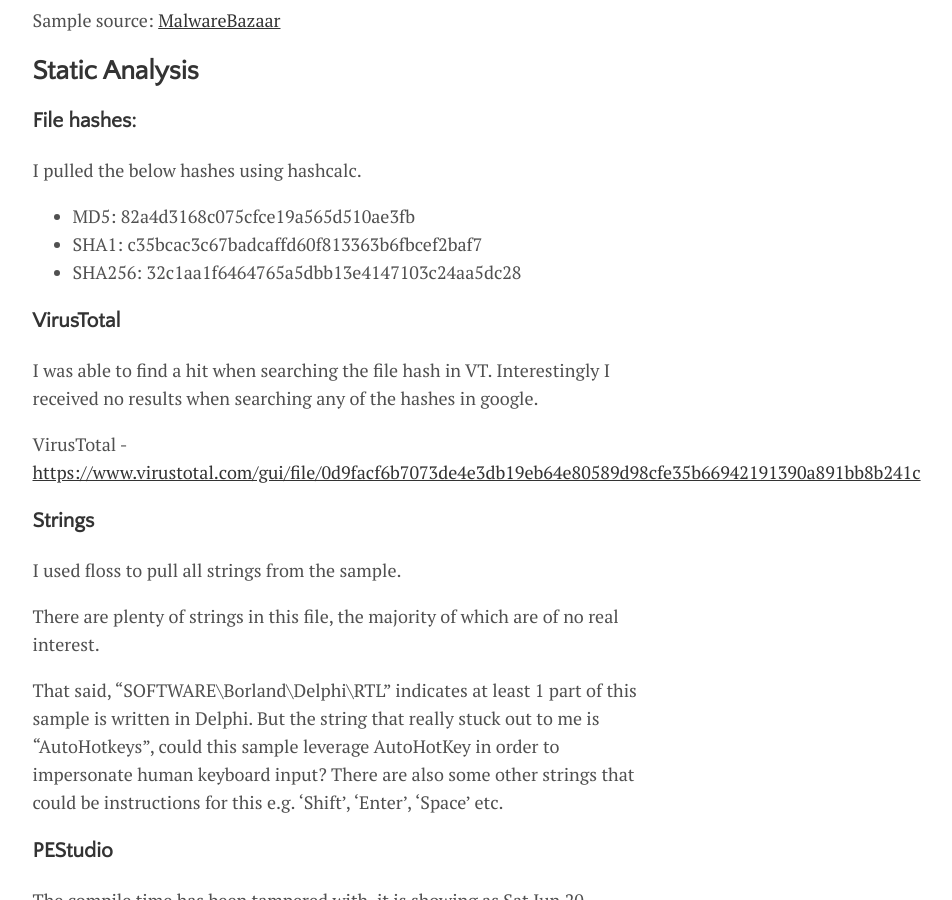
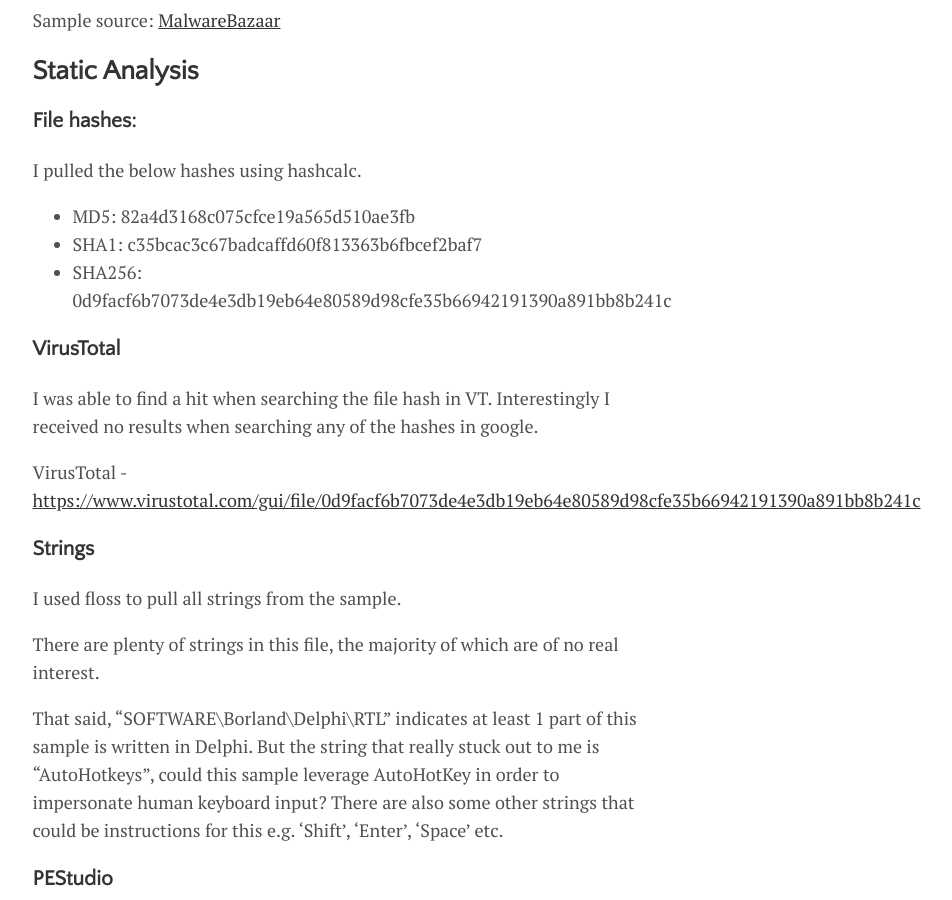
Before and after one commit to seizethecheese/seizethecheese.github.io, a Jekyll site: the page built from _posts/2022-01-21-post.md, in a window 1280 px wide and 900 px high, scrolled down 403 px. Shown: the whole window, without its empty margins (300-1252 px from the left). Built offline with Jekyll 4.4.1, drawn with Linux system fonts in a browser that asks for light colours; some web fonts are replaced.

Commit message:
Update 2022-01-21-post.md

```diff
--- a/_posts/2022-01-21-post.md
+++ b/_posts/2022-01-21-post.md
@@ -17,7 +17,7 @@ I pulled the below hashes using hashcalc.
 
 - MD5: 82a4d3168c075cfce19a565d510ae3fb
 - SHA1: c35bcac3c67badcaffd60f813363b6fbcef2baf7
-- SHA256: 32c1aa1f6464765a5dbb13e4147103c24aa5dc28
+- SHA256: 0d9facf6b7073de4e3db19eb64e80589d98cfe35b66942191390a891bb8b241c
 
 ### VirusTotal
 I was able to find a hit when searching the file hash in VT. Interestingly I received no results when searching any of the hashes in google.
```
